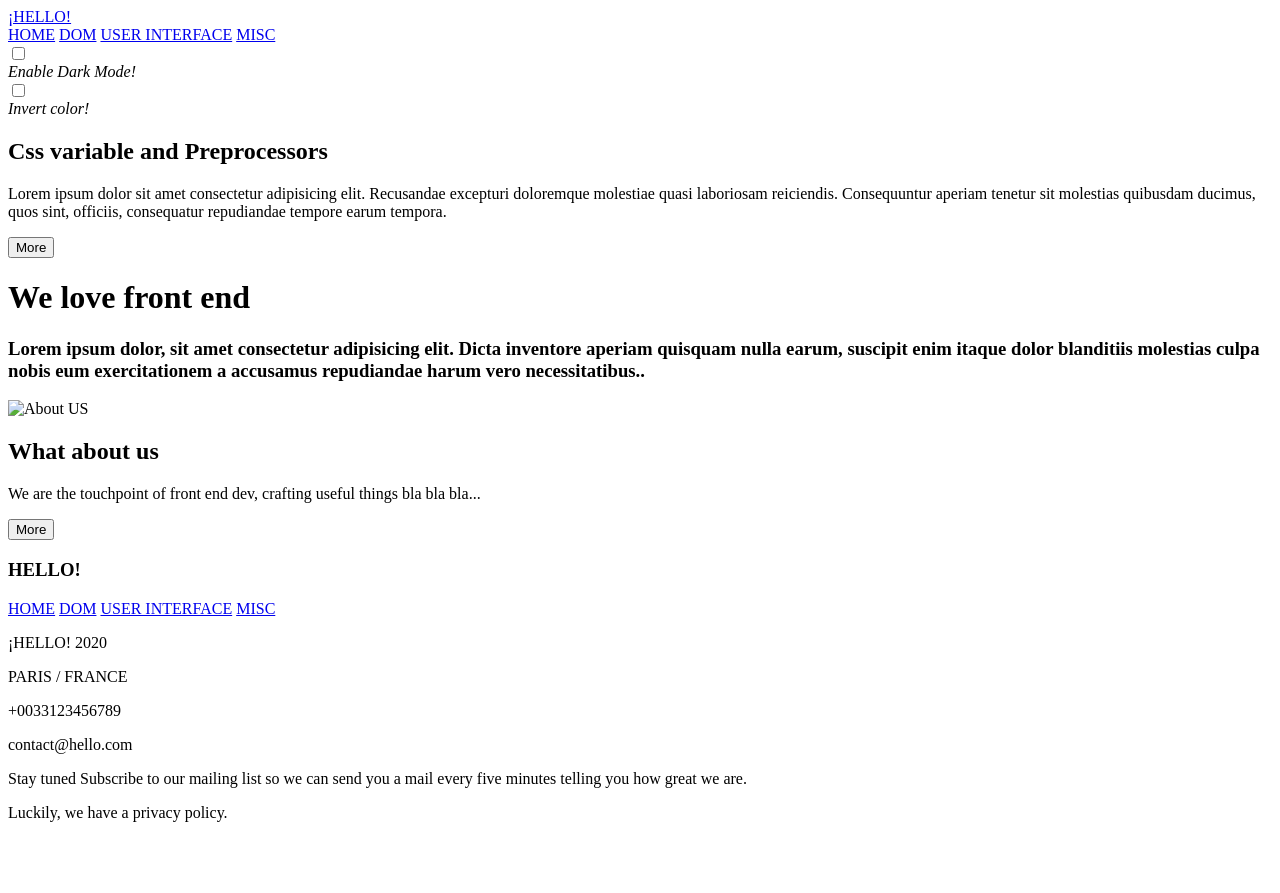
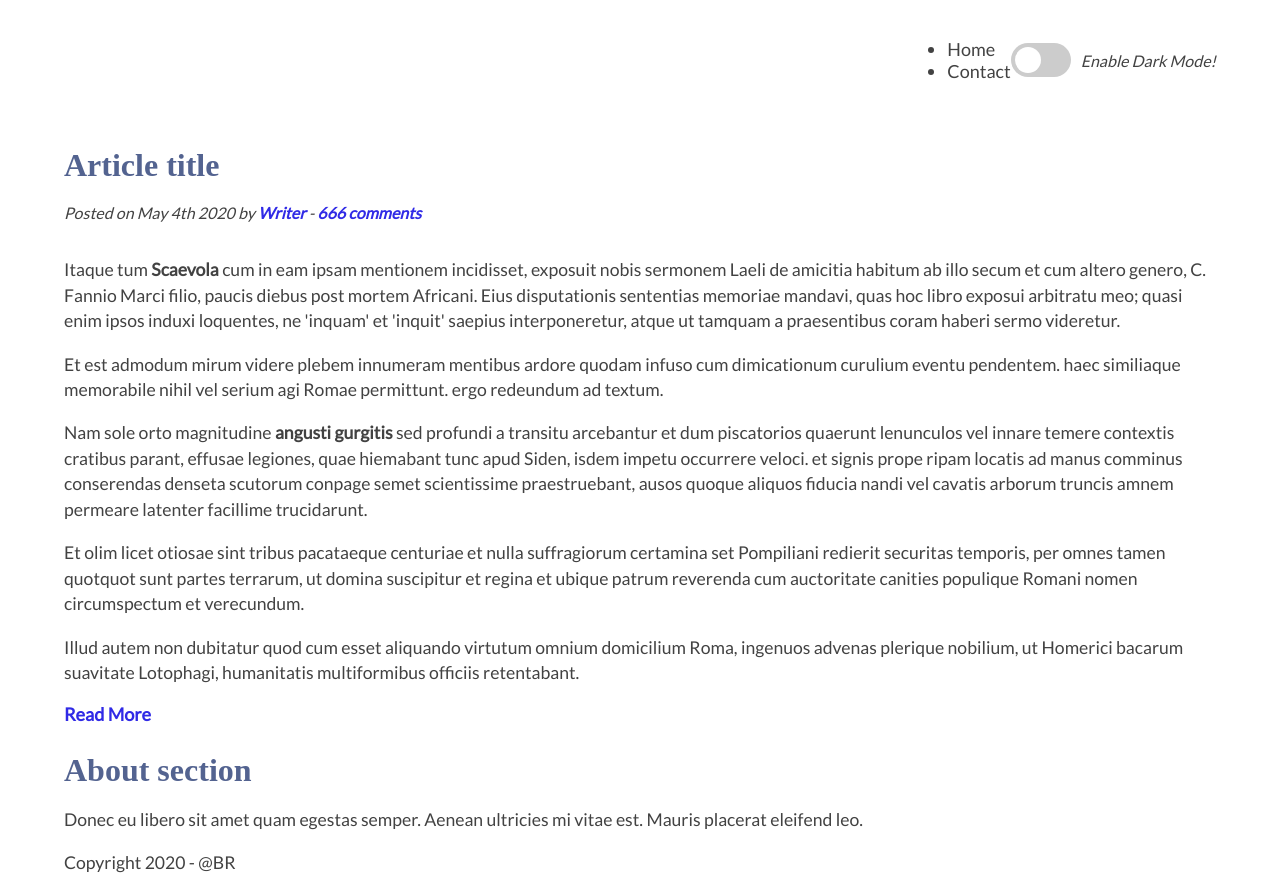
Before and after one commit to sampow/dark-mode, a plain HTML site: page index.html in a window 1280 px wide. Before the commit the page ends 838 px from the top, so only its background shows below. Drawn offline with Linux system fonts and the light colour scheme; a web font is replaced by a local one.

Commit message:
feat: just a simple dark mode switcher

```diff
--- a/index.html
+++ b/index.html
@@ -1,192 +1,250 @@
-<html lang="es">
+<!DOCTYPE html>
+<html lang="en">
 
 <head>
     <meta charset="UTF-8">
-        <meta name="viewport"
-            content="width=device-width, initial-scale=1.0">
-        <meta http-equiv="X-UA-Compatible"
-            content="ie=edge">
-        <link rel="stylesheet"
-            href="./style.css">
-        <title>Make front end Great Again (Dark Mode)</title>
+    <meta name="viewport" content="width=device-width, initial-scale=1.0">
+    <link href="https://fonts.googleapis.com/css?family=Lato|Sansita+One&display=swap" rel="stylesheet">
 
-        <link
-            href="https://fonts.googleapis.com/css2?family=Lato:wght@100;300;400;700;900&family=Sansita:wght@400;700;800;900&display=swap"
-            rel="stylesheet">
+    <style>
+        :root {
+            --primary-color: #302ae6;
+            --secondary-color: #536390;
+            --font-color: #424242;
+            --bg-color: #fff;
+            --heading-color: #292922;
+        }
+
+        /*
+        utiliser le dark mode de safari
+         */
+        @media (prefers-color-scheme: dark) {
+            :root {
+                --primary-color: #9a97f3;
+                --secondary-color: #818cab;
+                --font-color: #e1e1ff;
+                --bg-color: #161625;
+                --heading-color: #818cab;
+            }
+        }
+
+
+        [data-theme='dark'] {
+            --primary-color: #9a97f3;
+            --secondary-color: #818cab;
+            --font-color: #e1e1ff;
+            --bg-color: #161625;
+            --heading-color: #818cab;
+        }
+
+        body {
+            background-color: var(--bg-color);
+            color: var(--font-color);
+
+            font-family: 'Lato', sans-serif;
+            max-width: 90%;
+            margin: 0 auto;
+            font-size: calc(1rem + 0.25vh);
+        }
+
+        h2 {
+            color: var(--secondary-color);
+
+            font-family: 'Sansita One', serif;
+            font-size: 2rem;
+            margin-bottom: 1vh;
+        }
+
+        p {
+            font-size: 1.1rem;
+            line-height: 1.6rem;
+        }
+
+        a {
+            color: var(--primary-color);
+
+            text-decoration: none;
+            border-bottom: 3px solid transparent;
+            font-weight: bold;
+        }
+
+        a:hover,
+        a:focus {
+            border-bottom: 3px solid currentColor;
+        }
+
+        header,
+        main section {
+            width: 100%;
+            max-width: 1280px;
+            margin: 0 auto;
+        }
+
+        .post-meta {
+            font-size: 1rem;
+            font-style: italic;
+            display: block;
+            margin-bottom: 4vh;
+        }
+
+        nav {
+            display: flex;
+            justify-content: flex-end;
+            padding: 20px 0;
+        }
+
+
+
+        /*slider switch css */
+        .theme-switch-wrapper {
+            display: flex;
+            align-items: center;
+        }
+
+        .theme-switch-wrapper em {
+            margin-left: 10px;
+            font-size: 1rem;
+        }
+
+        .theme-switch {
+            display: inline-block;
+            height: 34px;
+            position: relative;
+            width: 60px;
+        }
+
+        .theme-switch input {
+            display: none;
+        }
+
+        .slider {
+            background-color: #ccc;
+            bottom: 0;
+            cursor: pointer;
+            left: 0;
+            position: absolute;
+            right: 0;
+            top: 0;
+            transition: .4s;
+        }
+
+        .slider:before {
+            background-color: #fff;
+            bottom: 4px;
+            content: "";
+            height: 26px;
+            left: 4px;
+            position: absolute;
+            transition: .4s;
+            width: 26px;
+        }
+
+        input:checked+.slider {
+            background-color: #66bb6a;
+        }
+
+        input:checked+.slider:before {
+            transform: translateX(26px);
+        }
+
+        .slider.round {
+            border-radius: 34px;
+        }
+
+        .slider.round:before {
+            border-radius: 50%;
+        }
+    </style>
+
+
 </head>
 
 <body>
-        <main class="wrapper-main">
-            <!-- Logo and Menu  -->
-            <header class="header">
-                <div class="logo">
-                    <a href="#">
-                        ¡HELLO!
-                    </a>
-                </div>
 
-                <!-- Menu Links -->
 
-                <div class="nav menu-left">
-                    <a href="#">HOME</a>
-                    <a href="#">DOM</a>
-                    <a href="#">USER INTERFACE</a>
-                    <a href="#">MISC</a>
-                </div>
 
-                <div class="nav menu-right">
+    <header>
+        <nav>
+            <ul>
+                <li>Home</li>
+                <li>Contact</li>
+            </ul>
             <div class="theme-switch-wrapper">
-                        <label class="theme-switch"
-                            for="toggleSwitch">
-                            <input type="checkbox"
-                                id="toggleSwitch">
+                <label class="theme-switch" for="checkbox">
+                    <input type="checkbox" id="checkbox" />
                     <div class="slider round"></div>
                 </label>
                 <em>Enable Dark Mode!</em>
             </div>
-
-                    <div class="theme-switch-wrapper">
-                        <label class="theme-switch theme-switch-invert"
-                            for="toggleSwitchInvert">
-                            <input type="checkbox"
-                                id="toggleSwitchInvert">
-                            <div class="slider slider-invert round"></div>
-                        </label>
-                        <em>Invert color!</em>
-                    </div>
-
-                </div>
+        </nav>
 
     </header>
-            <!-- End Menu -->
 
-            <!-- Start INTRO section -->
-            <section class="intro">
-                <div class="intro__graphics">
-                    <div class="intro__graphics__graphic-1"></div>
-                </div>
+    <main>
 
-                <div class="wrapper">
-                    <div class="intro-left">
-                        <div class="text">
-                            <h1>Css variable and Preprocessors</h1>
-                            <p>Lorem ipsum dolor sit amet consectetur adipisicing elit. Recusandae excepturi doloremque
-                                molestiae quasi laboriosam reiciendis. Consequuntur aperiam tenetur sit molestias
-                                quibusdam
-                                ducimus, quos sint, officiis, consequatur repudiandae tempore earum tempora.</p>
-                                <button class="btn"><span>More</span></button>
+        <article class="post">
 
-                        </div>
-                    </div>
+            <section>
 
-                    <div class="intro-right">
-                        <img src="./assets/images/parte1.png"
-                            alt="">
-                    </div>
+                <header>
+                    <h2>Article title</h2>
+                    <p class="post-meta">Posted on <time datetime="2009-09-04T16:31:24+02:00">May 4th 2020</time> by <a href="#">Writer</a> - <a href="#comments">666 comments</a></p>
+                </header>
 
-                </div>
+                <p>Itaque tum <strong>Scaevola</strong> cum in eam ipsam mentionem incidisset, exposuit nobis sermonem Laeli de amicitia habitum ab illo secum et cum altero genero, C. Fannio Marci filio, paucis diebus post mortem Africani. Eius disputationis sententias memoriae mandavi, quas hoc libro exposui arbitratu meo; quasi enim ipsos induxi loquentes, ne 'inquam' et 'inquit' saepius interponeretur, atque ut tamquam a praesentibus coram haberi sermo videretur.</p>
+
+                <p>Et est admodum mirum videre plebem innumeram mentibus ardore quodam infuso cum dimicationum curulium eventu pendentem. haec similiaque memorabile nihil vel serium agi Romae permittunt. ergo redeundum ad textum.</p>
+
+                <p>Nam sole orto magnitudine <strong>angusti gurgitis</strong> sed profundi a transitu arcebantur et dum piscatorios quaerunt lenunculos vel innare temere contextis cratibus parant, effusae legiones, quae hiemabant tunc apud Siden, isdem impetu occurrere veloci. et signis prope ripam locatis ad manus comminus conserendas denseta scutorum conpage semet scientissime praestruebant, ausos quoque aliquos fiducia nandi vel cavatis arborum truncis amnem permeare latenter facillime trucidarunt.</p>
+
+                <p>Et olim licet otiosae sint tribus pacataeque centuriae et nulla suffragiorum certamina set Pompiliani redierit securitas temporis, per omnes tamen quotquot sunt partes terrarum, ut domina suscipitur et regina et ubique patrum reverenda cum auctoritate canities populique Romani nomen circumspectum et verecundum.</p>
+
+                <p>Illud autem non dubitatur quod cum esset aliquando virtutum omnium domicilium Roma, ingenuos advenas plerique nobilium, ut Homerici bacarum suavitate Lotophagi, humanitatis multiformibus officiis retentabant.</p>
+
+                <a href="#">Read More</a>
 
             </section>
 
-            <!-- END INTRO section -->
+            <aside>
+                <h2>About section</h2>
+                <p>Donec eu libero sit amet quam egestas semper. Aenean ultricies mi vitae est. Mauris placerat eleifend leo.</p>
+            </aside>
 
-            <!-- Banner -->
-
-            <div class="banner">
-                <div class="banner-content">
-                    <h1>We love front end</h1>
-                    <h3>Lorem ipsum dolor, sit amet consectetur adipisicing elit. Dicta inventore aperiam quisquam nulla earum, suscipit enim itaque dolor blanditiis molestias culpa nobis eum exercitationem a accusamus repudiandae harum vero necessitatibus..
-                    </h3>
-                </div>
-
-            </div>
-
-            <!-- End Banner -->
-
-            <!-- START About section -->
-
-            <section class="about">
-                <div class="wrapper">
-                    <div class="about-left">
-                        <img src="./assets/images/parte2.png"
-                            alt="About US">
-                    </div>
-
-                    <div class="about-right">
-                        <h1>What about us</h1>
-                        <p> We are the touchpoint of front end dev, crafting useful things bla bla bla...</p>
-
-                        <button class="btn"><span>More</span></button>
-
-                    </div>
-                </div>
-
-            </section>
-
-            <!-- end About Page  -->
+        </article>
+    </main>
 
 
 
-            <!-- START Footer -->
-
-            <footer class="footer">
-
-                <div class="wrapper">
-
-                    <div class="footer-left">
-                        <h3>
-                            HELLO!
-                        </h3>
-                        <p class="footer-links">
-                            <a href="#">HOME</a>
-                            <a href="#">DOM</a>
-                            <a href="#">USER INTERFACE</a>
-                            <a href="#">MISC</a>
-                        </p>
-
-                        <p class="footer-company-name">
-                            ¡HELLO! 2020
-                        </p>
-                    </div>
-                    <div class="footer-center">
+    <footer>
+        <p>Copyright 2020 - @BR</p>
+    </footer>
 
 
-                        <div>
-                            <p><span>PARIS / FRANCE</span></p>
-                        </div>
+    <script>
+        const toggleSwitch = document.querySelector('.theme-switch input[type="checkbox"]');
+        const currentTheme = localStorage.getItem('theme');
 
-                        <div>
-                            <p><span>+0033123456789</span></p>
-                        </div>
+        if (currentTheme) {
+            document.documentElement.setAttribute('data-theme', currentTheme);
 
-                        <div>
-                            <p><span>contact@hello.com</span></p>
-                        </div>
+            if (currentTheme === 'dark') {
+                toggleSwitch.checked = true;
+            }
+        }
 
+        function switchTheme(e) {
+            if (e.target.checked) {
+                document.documentElement.setAttribute('data-theme', 'dark');
+                localStorage.setItem('theme', 'dark');
+            } else {
+                document.documentElement.setAttribute('data-theme', 'light');
+                localStorage.setItem('theme', 'light');
+            }
+        }
 
-                    </div>
+        toggleSwitch.addEventListener('change', switchTheme, false);
+    </script>
 
-                    <div class="footer-right">
-
-                        <p class="footer-connect">
-                            <span>Stay tuned</span>
-                            Subscribe to our mailing list so we can send you a mail every five minutes telling you how
-                            great
-                            we are.</p>
-                        <p>
-                            Luckily, we have a privacy policy.
-                        </p>
-
-                    </div>
-
-                </div>
-
-            </footer>
-            <!-- END Footer -->
-
-        </main>
-
-        <script src="./index.js"></script>
 </body>
 
 </html>
```
Lines whose indentation alone changed are shown as unchanged.
